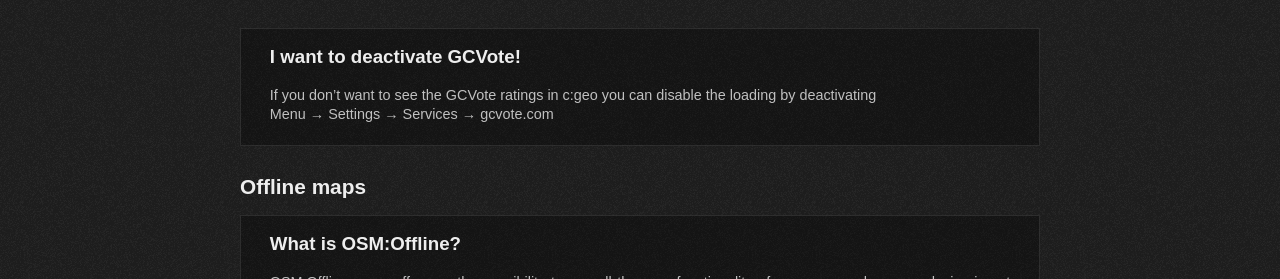
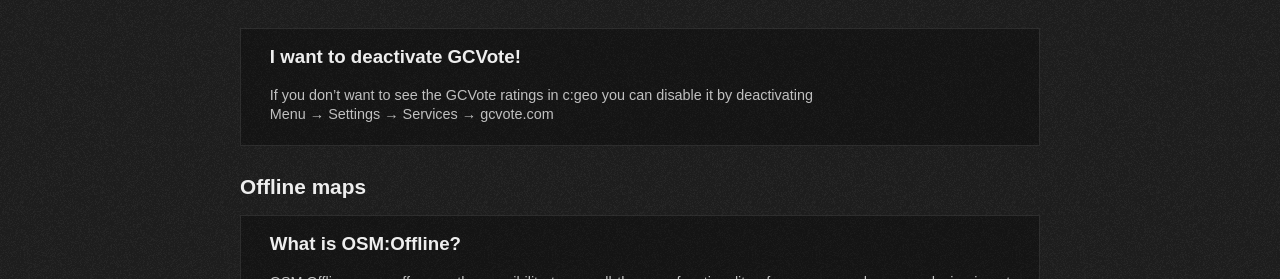
Before and after one commit to cgeo/cgeo.github.io, a Jekyll site: the page built from faq.html, in a window 1280 px wide and 900 px high, scrolled down 21562 px. Shown: the part 173-452 px from the top of the window. Built offline with Jekyll 4.4.1, drawn with Linux system fonts in a browser that asks for light colours; some web fonts are replaced.

Commit message:
FAQ: GCVote - Small correction

```diff
--- a/_data/faq.yml
+++ b/_data/faq.yml
@@ -837,7 +837,7 @@
       - title: I want to deactivate GCVote!
         id: gcvote-deactivate
         content: |
-            If you don't want to see the GCVote ratings in c:geo you can disable the loading by deactivating\\
+            If you don't want to see the GCVote ratings in c:geo you can disable it by deactivating\\
             Menu → Settings → Services → gcvote.com
 
 - title: Offline maps
```
